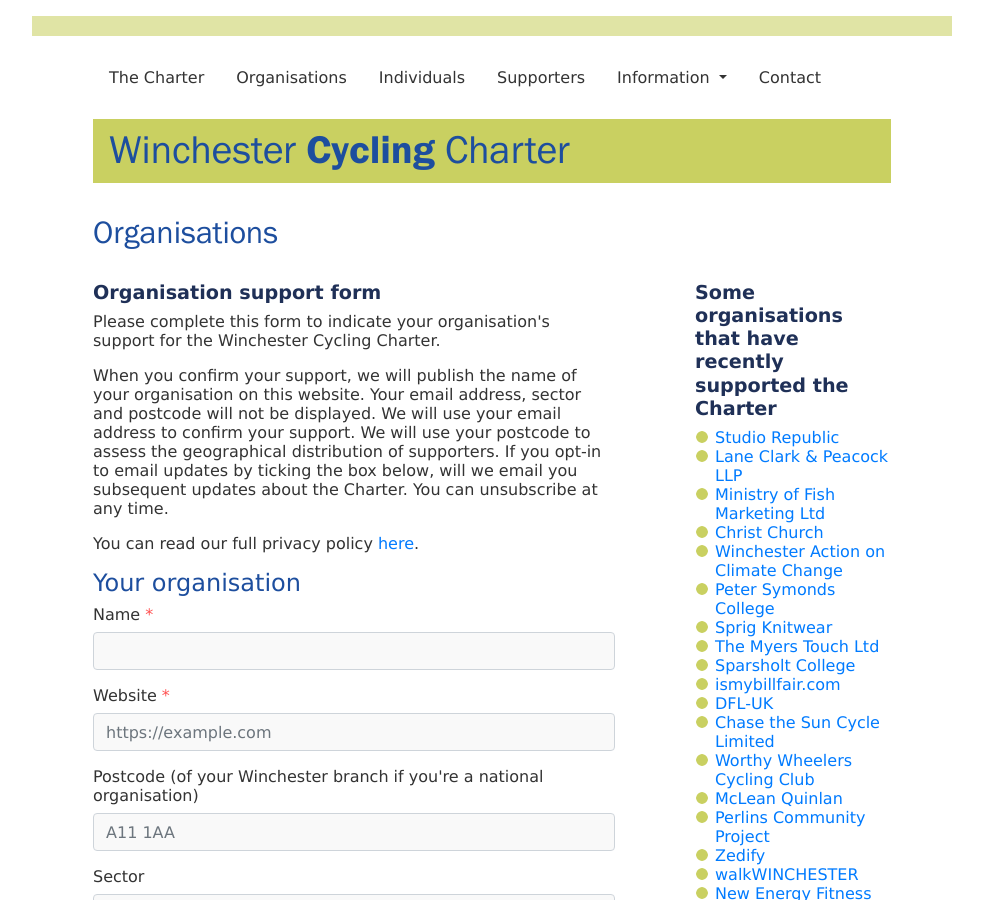
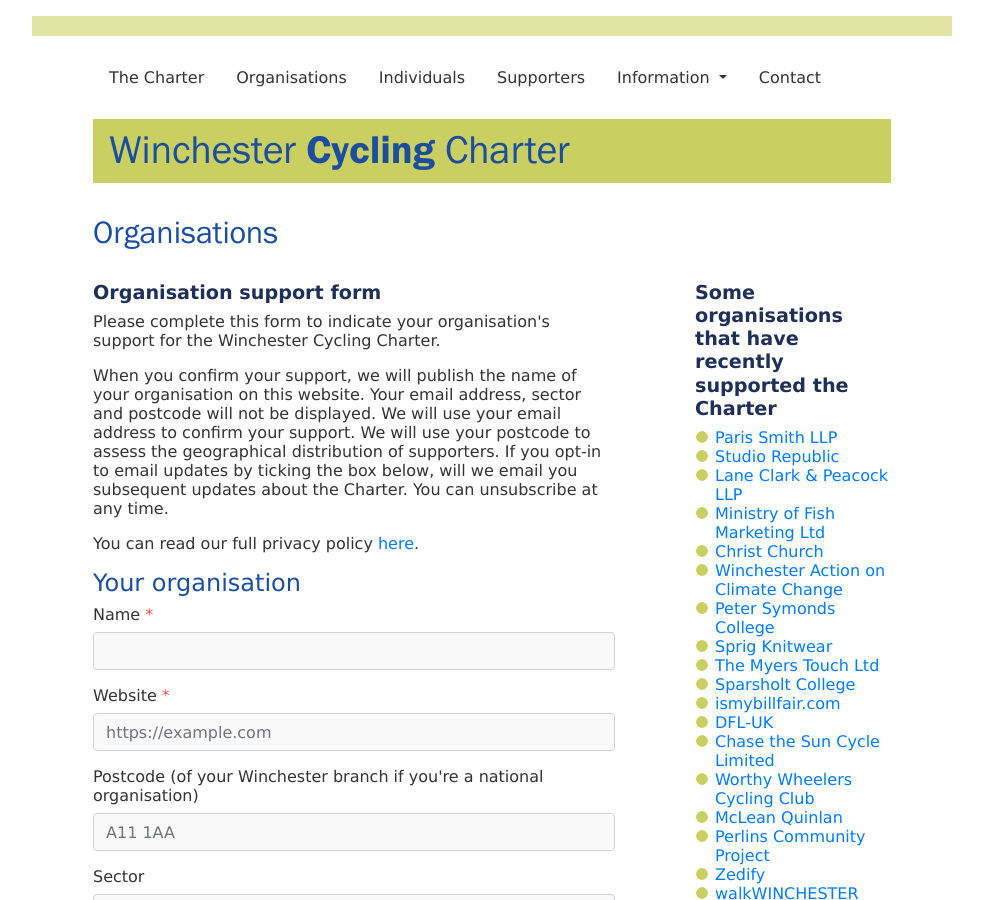
Before and after one commit to winchestercyclingcharter/winchestercyclingcharter.github.io, a Jekyll site: the page built from org-page.md, in a window 1280 px wide and 900 px high. Shown: the whole window, without its empty margins (148-1131 px from the left). Built offline with Jekyll 4.4.1, drawn with Linux system fonts in a browser that asks for light colours; nearby versions of some CDN libraries; some of the changed text lies outside the part shown.

Commit message:
Update orgs.yml

```diff
--- a/_data/orgs.yml
+++ b/_data/orgs.yml
@@ -40,6 +40,7 @@ orgs:
 - { title: Ministry of Fish Marketing Ltd, website: 'http://www.ministryoffish.com/', logo: 'minoffish-250.png', founding: false, dt: 20210303-111146-076016 }
 - { title: Lane Clark & Peacock LLP, website: 'https://www.lcp.uk.com/', logo: 'lcp-250.png', founding: false, dt: 20210303-204848-496904 }
 - { title: Studio Republic, website: 'https://www.studiorepublic.com/', logo: 'studiorepublic-250.png', founding: false, dt: 20210305-162946-597890 }
+- { title: Paris Smith LLP, website: 'https://parissmith.co.uk', logo: '#', founding: false, dt: 20210308-100529-648686 }
 
 - { title: Perlins Community Project, website: 'https://www.perlinscommunityproject.co.uk', logo: '#', founding: false, dt: 20210221-202457-823360 }
 - { title: Cycle Gosport, website: 'https://www.facebook.com/CycleGosport', logo: '#', founding: false, dt: 20210218-202016-587499 }
```
